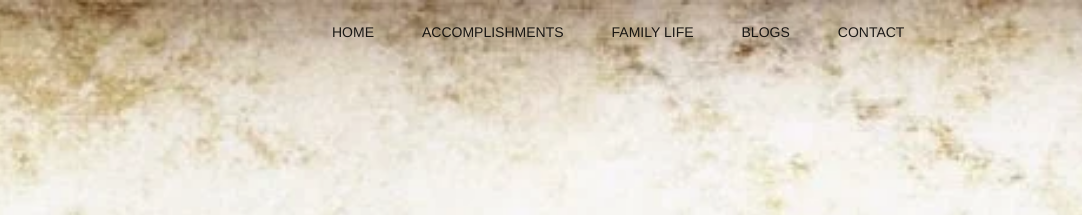
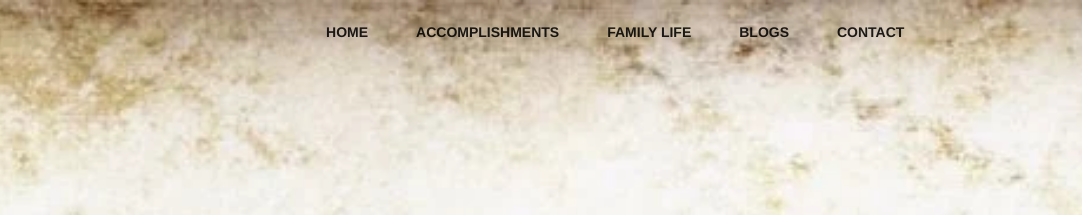
Before and after one commit to SandraCoburn/chow-expert, a plain HTML site: page index.html in a window 1280 px wide. Shown: the top 215 px of the page, 198-1280 px from the left. Drawn offline with nearby package versions, Linux system fonts and the light colour scheme.

Commit message:
Bold nav links

```diff
--- a/CSS/util.css
+++ b/CSS/util.css
@@ -1,7 +1,6 @@
 .mdl-navigation__link {
   text-transform: uppercase;
-  text-shadow: blue;
-  font-weight: 500;
+  font-weight: 700;
 }
 .mdl-layout__header-row .mdl-navigation__link {
   color: black;
@@ -9,6 +8,7 @@
 .text-black {
   color: black;
 }
+
 .banner-img img {
   border-radius: 4px;
 }
```
